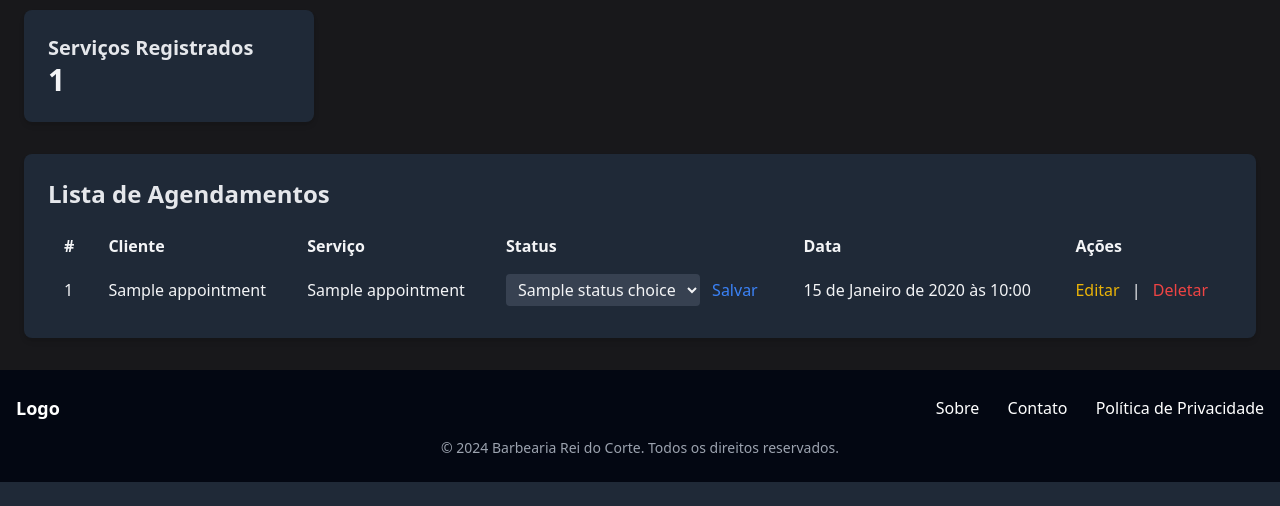
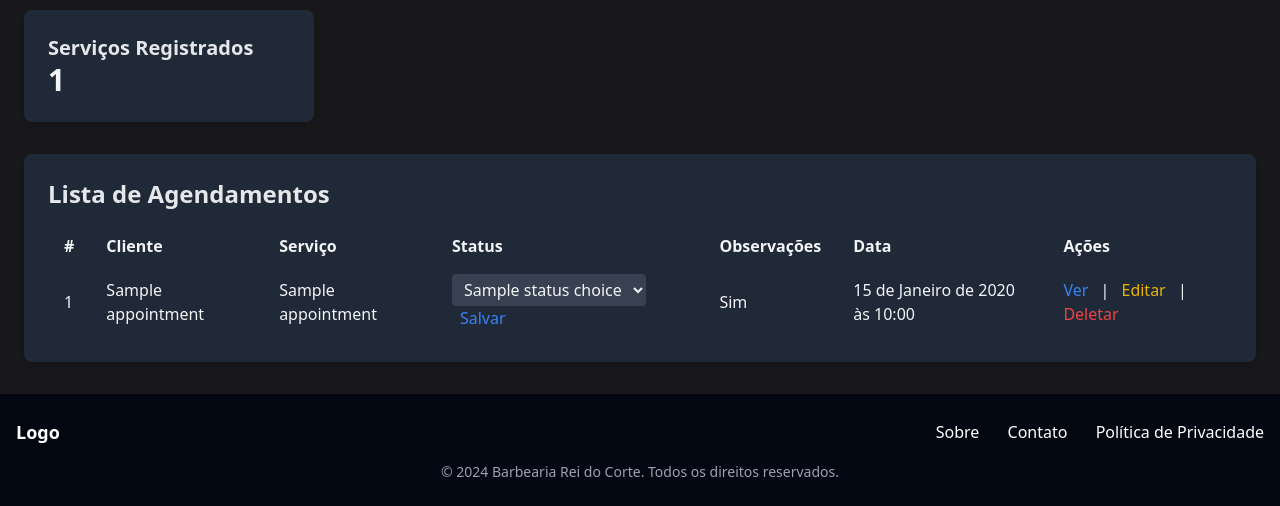
Before and after one commit to Matiaszz/Appointment-Scheduling-System, a Django app: template appointments/templates/appointments/dashboard.html in a window 1280 px wide. Shown: the part 406-912 px from the top of the page. Before the commit the page ends 888 px from the top, so only its background shows below. Run offline with Django 5.2, Linux system fonts and the light colour scheme; the template is opened without the code that fills it: most values are stand-ins (such as "Sample title", 1, 10 or a date in 2020); some libraries are stand-ins or nearby versions.

Commit message:
feat: frontend of detail view has been implemented

```diff
--- a/appointments/templates/appointments/dashboard.html
+++ b/appointments/templates/appointments/dashboard.html
@@ -53,6 +53,7 @@
                     <th class="px-4 py-2 text-left">Cliente</th>
                     <th class="px-4 py-2 text-left">Serviço</th>
                     <th class="px-4 py-2 text-left">Status</th>
+                    <th class="px-4 py-2 text-left">Observações</th>
                     <th class="px-4 py-2 text-left">Data</th>
                     <th class="px-4 py-2 text-left">Ações</th>
                 </tr>
@@ -79,19 +80,31 @@
                             </button>
                         </form>
                     </td>
+                    {% if appointment.notes %}
+                        <td class="px-4 py-2">Sim</td>
+                    {% else %}
+                        <td class="px-4 py-2">Não</td>
+                    {% endif %}
 
                     <td class="px-4 py-2">{{ appointment.formatted_date }}</td>
                     <td class="px-4 py-2">
+                        <a href="{% url "appointments:detail_schedule" schedule_id=appointment.id %}"
+                            class="text-blue-500 hover:text-blue-400">Ver</a>
+                        <span class="mx-2">|</span>
+
                         <a href="{% url "appointments:update_schedule" schedule_id=appointment.id %}"
                             class="text-yellow-500 hover:text-yellow-400">Editar</a>
                         <span class="mx-2">|</span>
+
                         <form method="POST" class='inline-flex'
                             action="{% url 'appointments:delete_schedule' schedule_id=appointment.id %}">
                             {% csrf_token %}
                             <button type="submit" class="text-red-500 hover:text-red-400">
                                 Deletar
                             </button>
+
                         </form>
+
                     </td>
                 </tr>
                 {% endfor %}
--- a/appointments/templates/appointments/my_schedules.html
+++ b/appointments/templates/appointments/my_schedules.html
@@ -85,7 +85,7 @@
                         </div>
                         <div class="hidden p-6 gap-6">
                             <div class="flex space-x-4">
-                                <a href="#" class="btn bg-indigo-600 text-white hover:bg-indigo-800 rounded-lg px-6 py-3 shadow-sm">
+                                <a href="{% url "appointments:detail_schedule" schedule_id=item.id %}" class="btn bg-indigo-600 text-white hover:bg-indigo-800 rounded-lg px-4 py-2 shadow-sm">
                                     <i class="fas fa-search h-5 w-5"></i>
                                 </a>
                                 <a href="{% url "appointments:update_schedule"  schedule_id=item.id %}" class="btn bg-yellow-500 text-white hover:bg-yellow-700 rounded-lg px-4 py-2 shadow-sm">
```
Also changed, not shown: appointments/templates/appointments/view_my_schedule.html (+24 -1 lines).
